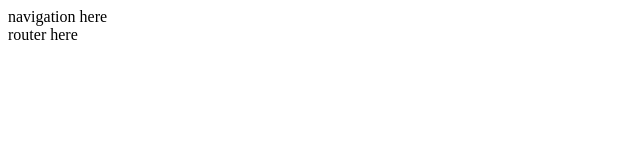
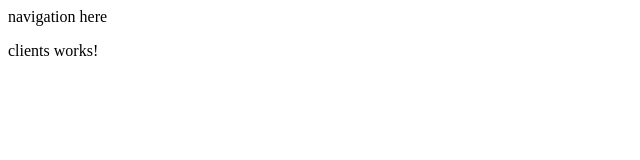
Before and after one commit to trescoder/mini-crm, an Angular app: page /clients in a window 1280 px wide. Before the commit this address led to /. Shown: the top 160 px of the page, without its empty margins (0-640 px from the left). Built offline with nearby package versions, Linux system fonts and the light colour scheme.

Commit message:
ADD client to routing

```diff
--- a/src/app/app-routing.module.ts
+++ b/src/app/app-routing.module.ts
@@ -1,10 +1,14 @@
 import { NgModule } from '@angular/core';
 import { RouterModule, Routes } from '@angular/router';
+import { ClientsComponent } from './clients/clients.component';
 
-const routes: Routes = [];
+const routes: Routes = [
+  { path: 'clients', component: ClientsComponent },
+  { path: '**', redirectTo: '/clients', pathMatch: 'full' },
+];
 
 @NgModule({
   imports: [RouterModule.forRoot(routes)],
-  exports: [RouterModule]
+  exports: [RouterModule],
 })
-export class AppRoutingModule { }
+export class AppRoutingModule {}
--- a/src/app/app.component.html
+++ b/src/app/app.component.html
@@ -1,4 +1,6 @@
 <div class="main-container">
   <nav>navigation here</nav>
-  <aside>router here</aside>
+  <aside>
+    <router-outlet></router-outlet>
+  </aside>
 </div>
```
